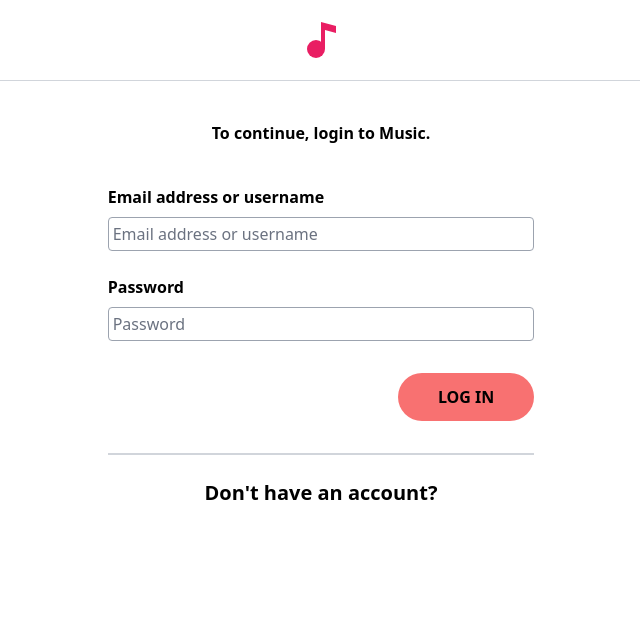
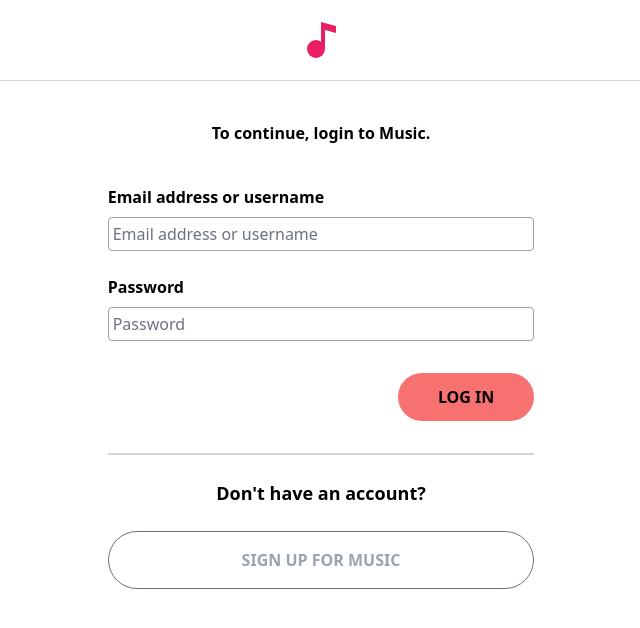
Before and after one commit to Yashwantyadav1/Music, a React (Create React App) app in the folder music_frontend/: page /login in a window 1280 px wide. Shown: the top 628 px of the page, without its empty margins (319-959 px from the left). Built offline with nearby package versions, Linux system fonts and the light colour scheme.

Commit message:
Update Login.js

```diff
--- a/music_frontend/src/routes/Login.js
+++ b/music_frontend/src/routes/Login.js
@@ -15,7 +15,8 @@ const LoginComponent = () => {
                     <button className="bg-red-400 font-semibold p-3 px-10 rounded-full">LOG IN</button>
                 </div>
                 <div className="w-full border border-solid border-gray-300"></div>
-                <div className="my-6 font-semibold text-xl">Don't have an account?</div>
+                <div className="my-6 font-semibold text-lg">Don't have an account?</div>
+                <div className="border border-gray-500 text-gray-400 w-full flex items-center justify-center py-4 rounded-full font-bold">SIGN UP FOR MUSIC</div>
             </div>
         </div>
     )
```
